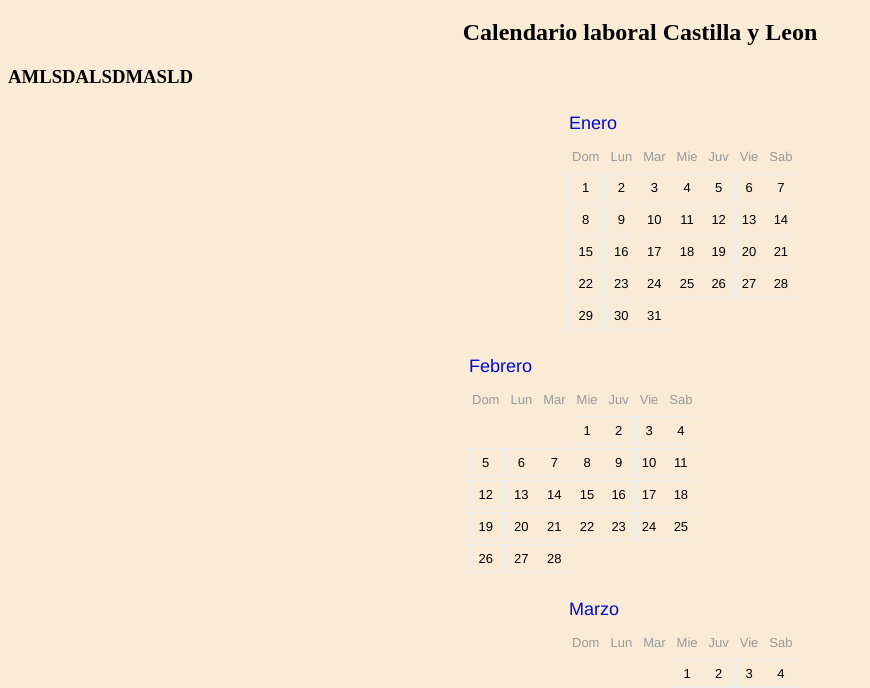
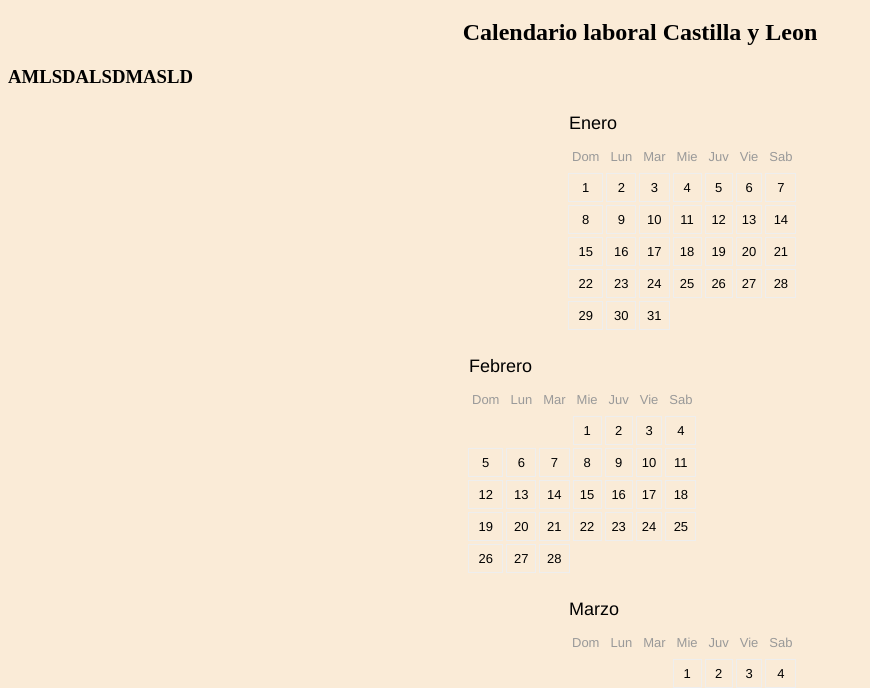
Before and after one commit to danielmarcela/calendario-devcode, a plain HTML site: page index.html in a window 1280 px wide. Shown: the part 61-749 px from the top of the page, without its empty margins (0-870 px from the left). Drawn offline with Linux system fonts and the light colour scheme.

Commit message:
Cambiado color de los meses a negro

```diff
--- a/styles.css
+++ b/styles.css
@@ -47,5 +47,5 @@ div.mes th {
 div.mes caption.titulo {
     text-align: left;
     font-size: 18px;
-    color: #000ccc;
+    color: #000000;
 }
```
